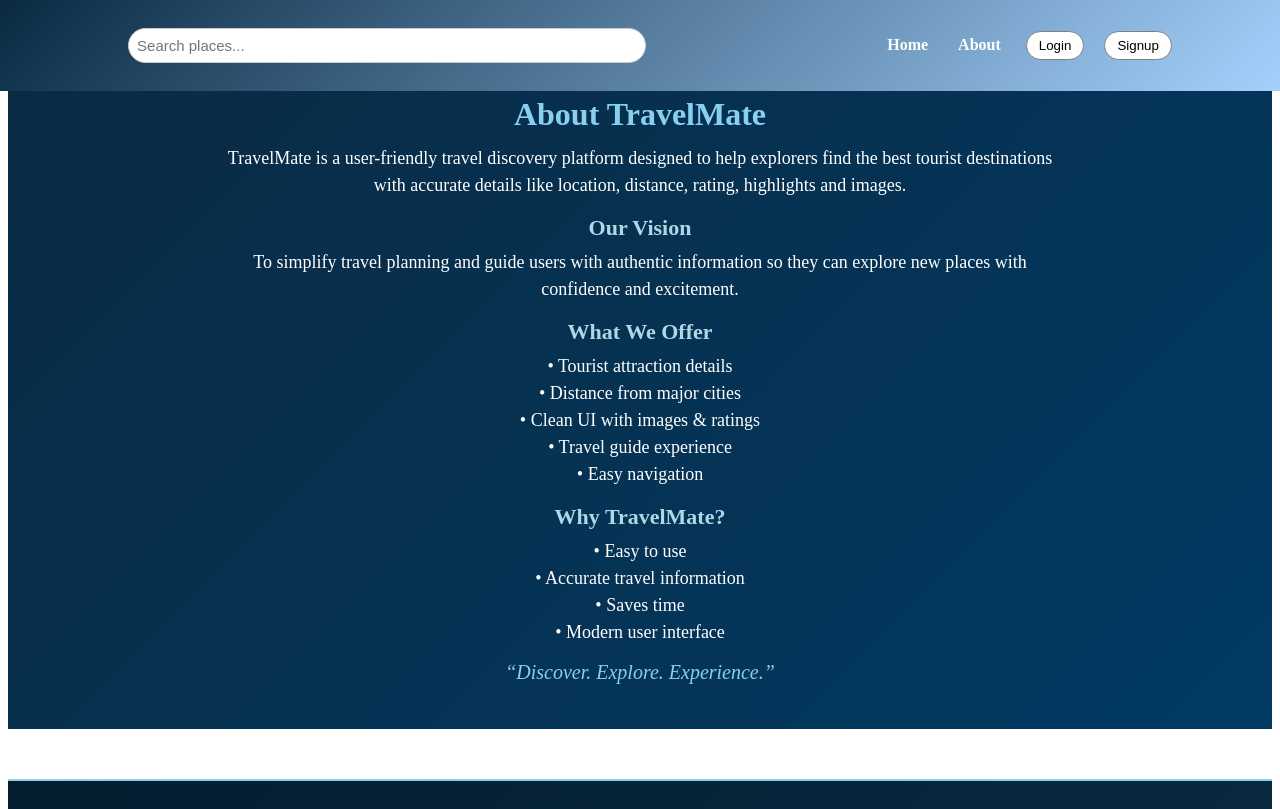
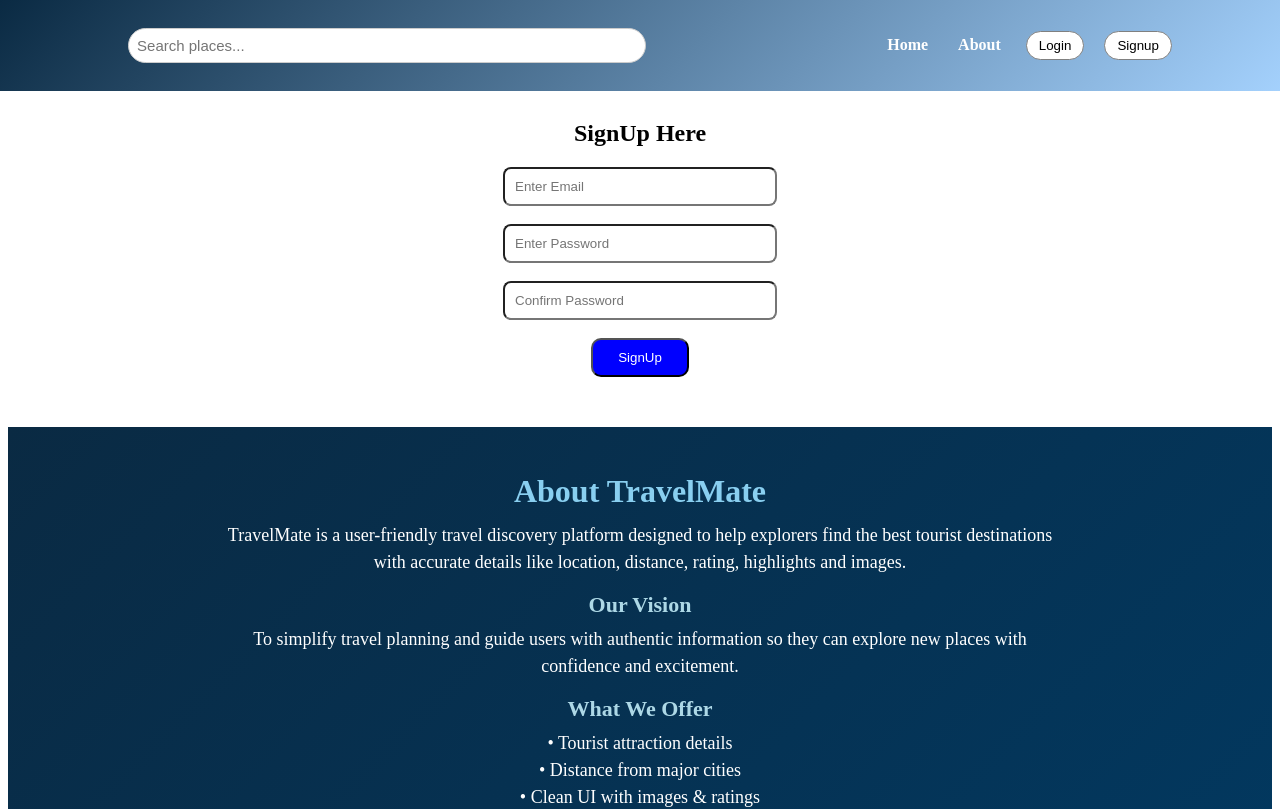
Before and after one commit to MUTHU-SAVITHA-R/Tourist-places, a React (Vite) app: page /signup in a window 1280 px wide. Shown: the top 809 px of the page. Built offline with nearby package versions, Linux system fonts and the light colour scheme.

Commit message:
updation successful

```diff
--- a/src/App.jsx
+++ b/src/App.jsx
@@ -9,11 +9,18 @@
 import Footer from "./Footer";
 import About from "./About";
 import "./responsive.css";
+import Signup from "./signup";
+import { useEffect } from "react";
 
 function App() {
   const [search, setSearch] = useState("");
   const [isLoggedIn, setIsLoggedIn] = useState(false);
-
+   useEffect(() => {
+    const storedLogin = localStorage.getItem("isLoggedIn");
+    if (storedLogin === "true") {
+      setIsLoggedIn(true);
+    }
+  }, []);
   return (
     <Router>
       <Navbar search={search} setSearch={setSearch} isLoggedIn={isLoggedIn} />
@@ -21,7 +28,7 @@
       <Routes>
         <Route path="/" element={<Homepage />} />
         <Route path="/login" element={<Login setIsLoggedIn={setIsLoggedIn} />} />
-
+        <Route path="/signup" element={<Signup setIsLoggedIn={setIsLoggedIn} />} />
         <Route
           path="/bangalore"
           element={isLoggedIn ? <State search={search} /> : <Navigate to="/login" />}
--- a/src/Login.jsx
+++ b/src/Login.jsx
@@ -7,17 +7,22 @@
   const navigate = useNavigate();
 
 
-  const validEmail = "savitha@gmail.com";
-  const validPassword = "12345";
 
   function handleLogin(e) {
     e.preventDefault();
 
-    if (email === validEmail && password === validPassword) {
+    const users=JSON.parse(localStorage.getItem("users"))||[];
+
+    const matcheduser=users.find(user=>user.email===email && user.password===password );
+    if(matcheduser){
+      localStorage.setItem("isLoggedIn", "true");
+      localStorage.setItem("userEmail", email);
       setIsLoggedIn(true);
-      navigate("/");
-    } else {
-      alert("Invalid Credentials!");
+         navigate("/");
+
+    }
+    else{
+        alert("Invalid credentials");
     }
   }
 
--- a/src/Navbar.jsx
+++ b/src/Navbar.jsx
@@ -57,9 +57,19 @@
      navigate("/login");
      window.scrollTo({ top: 0, behavior: "smooth" });
   }
+  function goSignup(){
+    navigate("/signup");
+     window.scrollTo({ top: 0, behavior: "smooth" });
+  }
 
   function handlesearch(event) {
     props.setSearch(event.target.value)
+  }
+   function handleLogout() {
+    localStorage.removeItem("isLoggedIn");
+    localStorage.removeItem("userEmail");
+    navigate("/login");
+    window.location.reload(); // ensures state reset
   }
   return (
     <>
@@ -73,12 +83,13 @@
         <div style={styles.leftGroup}>
           <h4 style={styles.h4} onClick={goHome}>Home </h4>
           <h4 style={styles.h4} onClick={scrollToAbout}>About</h4>
-          {!props.isLoggedIn &&(
+          {props.isLoggedIn ? (<button style={styles.button} onClick={handleLogout}>Logout</button>
+      ) :(
             <>
           <button style={styles.button} onClick={gologin}>Login</button>
-          <button style={styles.button}>Signup</button>
-          </>
-        )}
+          <button style={styles.button} onClick={goSignup}>Signup</button>
+          </>)
+        }
         </div>
 
 
--- /dev/null
+++ b/src/Signup.jsx
@@ -0,0 +1,89 @@
+import { useState } from "react";
+import { useNavigate } from "react-router-dom";
+
+function Signup({ setIsLoggedIn }) {
+  const [email, setEmail] = useState("");
+  const [password, setPassword] = useState("");
+  const [confirmPassword, setConfirmPassword] = useState("");
+
+  const navigate = useNavigate();
+
+  function handleSignup(e) {
+    e.preventDefault();
+
+    if (password !== confirmPassword) {
+      alert("Passwords do not match!");
+      return;
+    }
+
+
+    const users = JSON.parse(localStorage.getItem("users")) || [];
+    const emailExists = users.some((user) => user.email === email);
+
+    if (emailExists) {
+      alert("Email already exists! Please login.");
+      navigate("/login");
+      return;
+    }
+    const newUser = { email, password };
+    users.push(newUser);
+    localStorage.setItem("users", JSON.stringify(users));
+    localStorage.setItem("isLoggedIn", "true");
+    localStorage.setItem("userEmail", email);
+    setIsLoggedIn(true);
+    navigate("/");
+  }
+
+  return (
+    <div style={{ textAlign: "center", marginTop: "120px" }}>
+      <h2>SignUp Here</h2>
+
+      <form onSubmit={handleSignup}>
+        <input
+          type="email"
+          placeholder="Enter Email"
+          value={email}
+          onChange={(e) => setEmail(e.target.value)}
+          style={{ padding: "10px", borderRadius: "8px", width: "250px" }}
+          required
+        />
+        <br /><br />
+
+        <input
+          type="password"
+          placeholder="Enter Password"
+          value={password}
+          onChange={(e) => setPassword(e.target.value)}
+          style={{ padding: "10px", borderRadius: "8px", width: "250px" }}
+          required
+        />
+        <br /><br />
+
+        <input
+          type="password"
+          placeholder="Confirm Password"
+          value={confirmPassword}
+          onChange={(e) => setConfirmPassword(e.target.value)}
+          style={{ padding: "10px", borderRadius: "8px", width: "250px" }}
+          required
+        />
+        <br /><br />
+
+        <button
+          type="submit"
+          style={{
+            padding: "10px 25px",
+            borderRadius: "10px",
+            cursor: "pointer",
+            background: "blue",
+            color: "white"
+          }}
+        >
+          SignUp
+        </button>
+      </form>
+    </div>
+  );
+}
+
+export default Signup;
```
